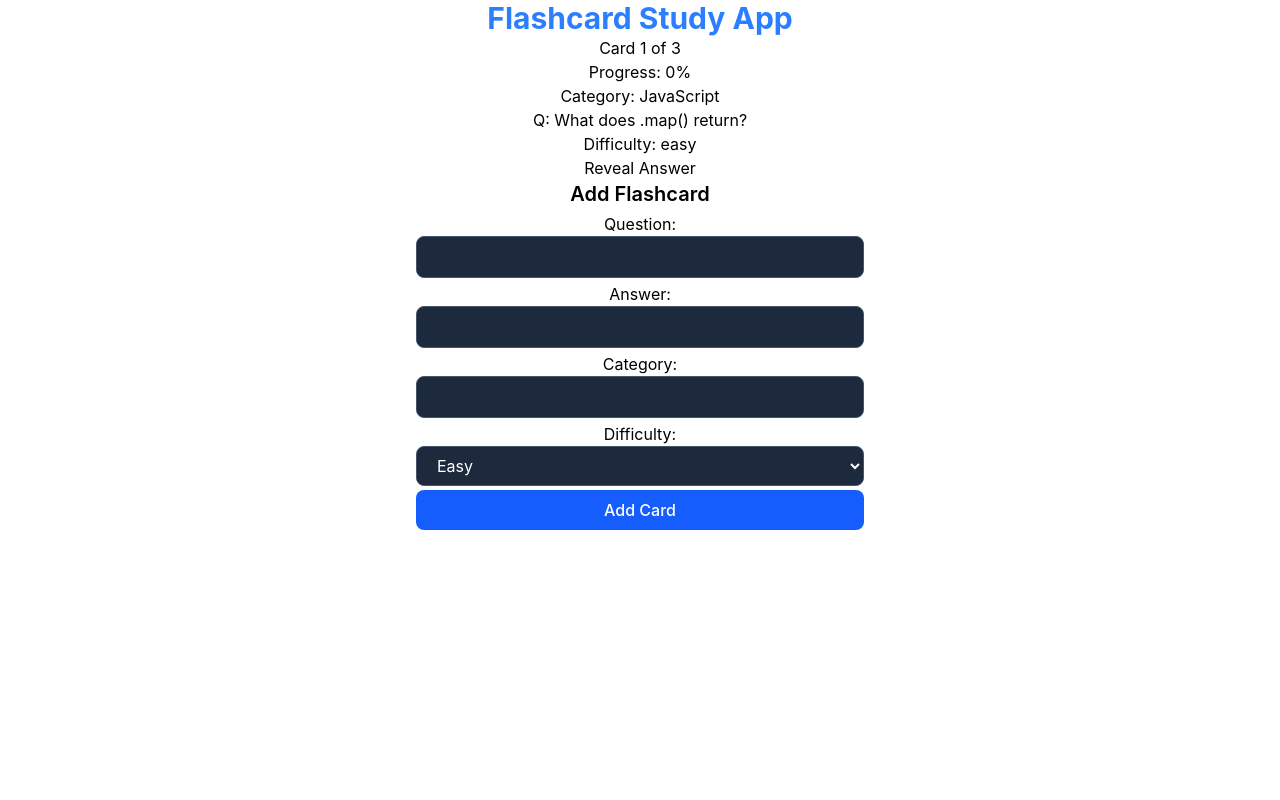
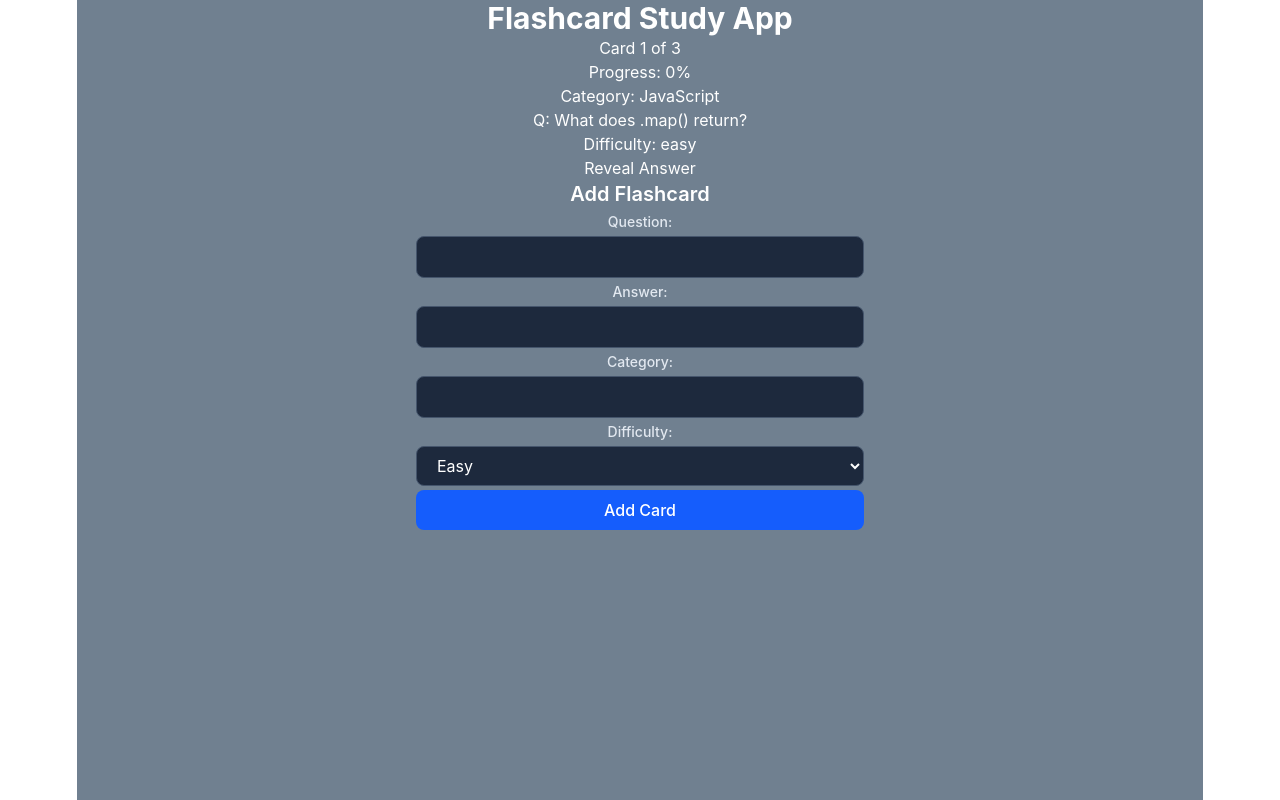
Before and after one commit to DesmonFur/Flashcard-Study-App, a React (Vite) app: page / in a window 1280 px wide. Built offline with nearby package versions, Linux system fonts and the light colour scheme.

Commit message:
refactor: add reusable form ui components

```diff
--- a/src/App.tsx
+++ b/src/App.tsx
@@ -44,7 +44,7 @@ function App() {
   if (isSessionComplete)
     return (
       <>
-        <h1 className="text-3xl font-bold text-blue-500">Study complete!</h1>
+        <h1 className="text-3xl font-bold">Study complete!</h1>
         <StudyStats
           correctCount={correctCount}
           wrongCount={wrongCount}
@@ -57,7 +57,7 @@ function App() {
 
   return (
     <>
-      <h1 className="text-3xl font-bold text-blue-500">Flashcard Study App</h1>
+      <h1 className="text-3xl font-bold ">Flashcard Study App</h1>
 
       <ProgressBar currentIndex={currentIndex} totalCards={flashcards.length} />
 
--- a/src/components/FlashcardForm.tsx
+++ b/src/components/FlashcardForm.tsx
@@ -3,7 +3,11 @@ import type { JSX } from "react";
 import { z } from "zod";
 import { useForm } from "react-hook-form";
 import { zodResolver } from "@hookform/resolvers/zod";
-
+import { Button } from "./ui/Button";
+import { Input } from "./ui/Input";
+import { Select } from "./ui/Select";
+import { Label } from "./ui/Label";
+import { FormError } from "./ui/FormError";
 type FlashcardFormProps = {
   onAdd: (flashcard: Flashcard) => void;
 };
@@ -47,64 +51,43 @@ export function FlashcardForm({ onAdd }: FlashcardFormProps): JSX.Element {
       className="flex w-full max-w-md flex-col gap-1 mx-auto "
     >
       <h2 className="text-xl font-semibold">Add Flashcard</h2>
-      <div>
-        <label htmlFor="question">Question:</label>
-        <input
-          id="question"
-          {...register("question")}
-          className="w-full rounded-lg border border-slate-600 bg-slate-800 px-4 py-2 text-white focus:border-emerald-500 focus:outline-none"
-        />
+      <div className="flex flex-col gap-1">
+        <Label htmlFor="question">Question:</Label>
+        <Input id="question" {...register("question")} />
         {errors.question && (
-          <p className="text-red-600">{errors.question.message}</p>
+          <FormError message={errors.question.message}></FormError>
         )}
       </div>
 
-      <div>
-        <label htmlFor="answer">Answer:</label>
-        <input
-          id="answer"
-          {...register("answer")}
-          className="w-full rounded-lg border border-slate-600 bg-slate-800 px-4 py-2 text-white focus:border-emerald-500 focus:outline-none"
-        />
+      <div className="flex flex-col gap-1">
+        <Label htmlFor="answer">Answer:</Label>
+        <Input id="answer" {...register("answer")} />
         {errors.answer && (
-          <p className="text-red-600">{errors.answer.message}</p>
+          <FormError message={errors.answer.message}></FormError>
         )}
       </div>
 
-      <div>
-        <label htmlFor="category">Category:</label>
-        <input
-          id="category"
-          {...register("category")}
-          className="w-full rounded-lg border border-slate-600 bg-slate-800 px-4 py-2 text-white focus:border-emerald-500 focus:outline-none"
-        />
+      <div className="flex flex-col gap-1">
+        <Label htmlFor="category">Category:</Label>
+        <Input id="category" {...register("category")} />
         {errors.category && (
-          <p className="text-red-600">{errors.category.message}</p>
+          <FormError message={errors.category.message}></FormError>
         )}
       </div>
 
-      <div>
-        <label htmlFor="difficulty">Difficulty:</label>
-        <select
-          id="difficulty"
-          {...register("difficulty")}
-          className="w-full rounded-lg border border-slate-600 bg-slate-800 px-4 py-2 text-white focus:border-emerald-500 focus:outline-none"
-        >
+      <div className="flex flex-col gap-1">
+        <Label htmlFor="difficulty">Difficulty:</Label>
+        <Select id="difficulty" {...register("difficulty")}>
           <option value="easy">Easy</option>
           <option value="medium">Medium</option>
           <option value="hard">Hard</option>
-        </select>
+        </Select>
         {errors.difficulty && (
-          <p className="text-red-600">{errors.difficulty.message}</p>
+          <FormError message={errors.difficulty.message}></FormError>
         )}
       </div>
 
-      <button
-        className="rounded-lg bg-blue-600 px-4 py-2 font-medium text-white hover:bg-blue-500"
-        type="submit"
-      >
-        Add Card
-      </button>
+      <Button type="submit">Add Card</Button>
     </form>
   );
 }
--- /dev/null
+++ b/src/components/ui/Button.tsx
@@ -0,0 +1,20 @@
+import type { ComponentProps, JSX } from "react";
+
+type ButtonProps = ComponentProps<"button">;
+
+export function Button({
+  children,
+  className = "",
+  type = "button",
+  ...props
+}: ButtonProps): JSX.Element {
+  return (
+    <button
+      className={`rounded-lg bg-blue-600 px-4 py-2 font-medium text-white hover:bg-blue-500 ${className}`}
+      type={type}
+      {...props}
+    >
+      {children}
+    </button>
+  );
+}
--- /dev/null
+++ b/src/components/ui/FormError.tsx
@@ -0,0 +1,19 @@
+import type { ComponentProps, JSX } from "react";
+
+type FormErrorProps = ComponentProps<"p"> & {
+  message?: string;
+};
+
+export function FormError({
+  message,
+  className = "",
+  ...props
+}: FormErrorProps): JSX.Element | null {
+  if (!message) return null;
+
+  return (
+    <p className={`text-sm text-red-600 ${className}`} {...props}>
+      {message}
+    </p>
+  );
+}
--- /dev/null
+++ b/src/components/ui/Input.tsx
@@ -0,0 +1,17 @@
+import type { ComponentProps, JSX } from "react";
+
+type InputProps = ComponentProps<"input">;
+
+export function Input({
+  type = "text",
+  className = "",
+  ...props
+}: InputProps): JSX.Element {
+  return (
+    <input
+      className={`w-full rounded-lg border border-slate-600 bg-slate-800 px-4 py-2 text-white focus:border-emerald-500 focus:outline-none ${className}`}
+      type={type}
+      {...props}
+    />
+  );
+}
--- /dev/null
+++ b/src/components/ui/Label.tsx
@@ -0,0 +1,18 @@
+import type { ComponentProps, JSX } from "react";
+
+type LabelProps = ComponentProps<"label">;
+
+export function Label({
+  children,
+  className = "",
+  ...props
+}: LabelProps): JSX.Element {
+  return (
+    <label
+      className={` text-sm font-medium text-slate-200 ${className}`}
+      {...props}
+    >
+      {children}
+    </label>
+  );
+}
--- /dev/null
+++ b/src/components/ui/Select.tsx
@@ -0,0 +1,18 @@
+import type { ComponentProps, JSX } from "react";
+
+type SelectProps = ComponentProps<"select">;
+
+export function Select({
+  children,
+  className = "",
+  ...props
+}: SelectProps): JSX.Element {
+  return (
+    <select
+      className={`w-full rounded-lg border border-slate-600 bg-slate-800 px-4 py-2 text-white focus:border-emerald-500 focus:outline-none ${className}`}
+      {...props}
+    >
+      {children}
+    </select>
+  );
+}
--- a/src/index.css
+++ b/src/index.css
@@ -10,7 +10,8 @@
   display: flex;
   flex-direction: column;
   box-sizing: border-box;
-  color: black;
+  color: white;
+  background-color: slategray;
 }
 
 body {
```
